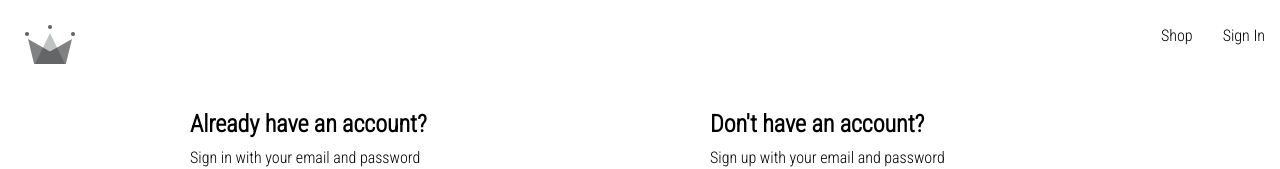
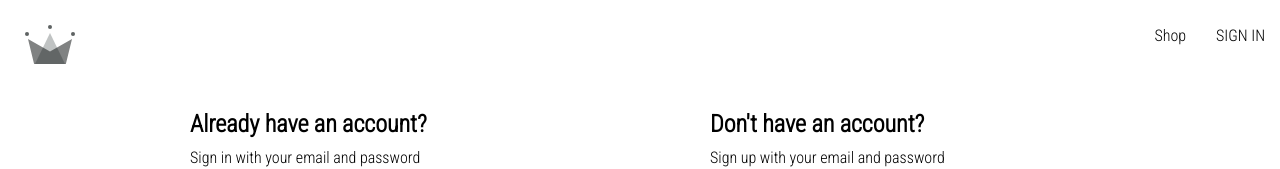
Before and after one commit to hirenvadher954/nerih-clothing, a React (Create React App) app: page /auth in a window 1280 px wide. Shown: the top 169 px of the page. Built offline with nearby package versions, Linux system fonts and the light colour scheme.

Commit message:
Added UserConetext

```diff
--- a/src/components/sign-in-form/sign-in-form.component.jsx
+++ b/src/components/sign-in-form/sign-in-form.component.jsx
@@ -1,7 +1,8 @@
-import { useState } from 'react';
+import {useContext, useState} from 'react';
 
 import FormInput from '../form-input/form-input.component';
 import Button from '../button/button.component';
+import {UserContext} from "../../context/user.context";
 
 import {
     signInWithGooglePopup,
@@ -18,26 +19,29 @@ const defaultFormFields = {
 
 const SignInForm = () => {
     const [formFields, setFormFields] = useState(defaultFormFields);
-  const { email, password } = formFields;
+    const {email, password} = formFields;
+
+    const {setCurrentUser} = useContext(UserContext);
 
     const resetFormFields = () => {
         setFormFields(defaultFormFields);
     };
 
     const signInWithGoogle = async () => {
-    const { user } = await signInWithGooglePopup();
+        const {user} = await signInWithGooglePopup();
         await createUserDocumentFromAuth(user);
+        setCurrentUser(user);
     };
 
     const handleSubmit = async (event) => {
         event.preventDefault();
 
         try {
-      const response = await signInAuthUserWithEmailAndPassword(
+            const {user} = await signInAuthUserWithEmailAndPassword(
                 email,
                 password
             );
-      console.log(response);
+            setCurrentUser(user);
             resetFormFields();
         } catch (error) {
             switch (error.code) {
@@ -54,9 +58,9 @@ const SignInForm = () => {
     };
 
     const handleChange = (event) => {
-    const { name, value } = event.target;
+        const {name, value} = event.target;
 
-    setFormFields({ ...formFields, [name]: value });
+        setFormFields({...formFields, [name]: value});
     };
 
     return (
--- a/src/components/sign-up-form/sign-up-form.component.jsx
+++ b/src/components/sign-up-form/sign-up-form.component.jsx
@@ -1,25 +1,28 @@
-import { useState } from 'react';
+import { useState, useContext } from "react";
 
-import FormInput from '../form-input/form-input.component';
-import Button from '../button/button.component';
+import FormInput from "../form-input/form-input.component";
+import Button from "../button/button.component";
+import { UserContext } from "../../context/user.context";
 
 import {
   createAuthUserWithEmailAndPassword,
   createUserDocumentFromAuth,
-} from '../../utils/firebase/firebase.utils';
+} from "../../utils/firebase/firebase.utils";
 
-import './sign-up-form.styles.scss';
+import "./sign-up-form.styles.scss";
 
 const defaultFormFields = {
-  displayName: '',
-  email: '',
-  password: '',
-  confirmPassword: '',
+  displayName: "",
+  email: "",
+  password: "",
+  confirmPassword: "",
 };
 
 const SignUpForm = () => {
   const [formFields, setFormFields] = useState(defaultFormFields);
   const { displayName, email, password, confirmPassword } = formFields;
+
+  const { setCurrentUser } = useContext(UserContext);
 
   const resetFormFields = () => {
     setFormFields(defaultFormFields);
@@ -29,7 +32,7 @@ const SignUpForm = () => {
     event.preventDefault();
 
     if (password !== confirmPassword) {
-      alert('passwords do not match');
+      alert("passwords do not match");
       return;
     }
 
@@ -38,14 +41,14 @@ const SignUpForm = () => {
         email,
         password
       );
-
+      setCurrentUser(user);
       await createUserDocumentFromAuth(user, { displayName });
       resetFormFields();
     } catch (error) {
-      if (error.code === 'auth/email-already-in-use') {
-        alert('Cannot create user, email already in use');
+      if (error.code === "auth/email-already-in-use") {
+        alert("Cannot create user, email already in use");
       } else {
-        console.log('user creation encountered an error', error);
+        console.log("user creation encountered an error", error);
       }
     }
   };
@@ -57,46 +60,46 @@ const SignUpForm = () => {
   };
 
   return (
-    <div className='sign-up-container'>
+    <div className="sign-up-container">
       <h2>Don't have an account?</h2>
       <span>Sign up with your email and password</span>
       <form onSubmit={handleSubmit}>
         <FormInput
-          label='Display Name'
-          type='text'
+          label="Display Name"
+          type="text"
           required
           onChange={handleChange}
-          name='displayName'
+          name="displayName"
           value={displayName}
         />
 
         <FormInput
-          label='Email'
-          type='email'
+          label="Email"
+          type="email"
           required
           onChange={handleChange}
-          name='email'
+          name="email"
           value={email}
         />
 
         <FormInput
-          label='Password'
-          type='password'
+          label="Password"
+          type="password"
           required
           onChange={handleChange}
-          name='password'
+          name="password"
           value={password}
         />
 
         <FormInput
-          label='Confirm Password'
-          type='password'
+          label="Confirm Password"
+          type="password"
           required
           onChange={handleChange}
-          name='confirmPassword'
+          name="confirmPassword"
           value={confirmPassword}
         />
-        <Button type='submit'>Sign Up</Button>
+        <Button type="submit">Sign Up</Button>
       </form>
     </div>
   );
--- /dev/null
+++ b/src/context/user.context.jsx
@@ -0,0 +1,20 @@
+import {createContext, useState} from "react";
+
+export const UserContext = createContext(
+    {
+        currentUser: null,
+        setCurrentUser: () => null
+    }
+);
+
+export const UserProvider = ({children}) => {
+    const [currentUser, setCurrentUser] = useState(null);
+    const value = {
+        currentUser, setCurrentUser
+    }
+    return (
+        <UserContext.Provider value={value}>
+            {children}
+        </UserContext.Provider>
+    );
+}
--- a/src/index.js
+++ b/src/index.js
@@ -1,16 +1,21 @@
 import React from 'react';
 import ReactDOM from 'react-dom/client';
-import { BrowserRouter } from 'react-router-dom';
+import {BrowserRouter} from 'react-router-dom';
 
 import './index.scss';
 import App from './App';
 import reportWebVitals from './reportWebVitals';
+import {UserProvider} from "./context/user.context";
 
 const root = ReactDOM.createRoot(document.getElementById('root'));
 root.render(
-  <React.StrictMode>
-    <BrowserRouter><App /></BrowserRouter>
-  </React.StrictMode>
+    <React.StrictMode>
+        <BrowserRouter>
+            <UserProvider>
+                <App/>
+            </UserProvider>
+        </BrowserRouter>
+    </React.StrictMode>
 );
 
 // If you want to start measuring performance in your app, pass a function
--- a/src/routes/navigation/navigation.component.jsx
+++ b/src/routes/navigation/navigation.component.jsx
@@ -1,9 +1,18 @@
 import { Link, Outlet } from "react-router-dom";
-import { Fragment } from "react";
+import { Fragment, useContext } from "react";
 import { ReactComponent as CrownLogo } from "../../assets/crown.svg";
 import "./navigation.styles.scss";
+import { UserContext } from "../../context/user.context";
+import { signOutUser } from "../../utils/firebase/firebase.utils";
 
 const Navigation = () => {
+  const { currentUser, setCurrentUser } = useContext(UserContext);
+
+  const signOutHandler = async () => {
+    await signOutUser();
+    setCurrentUser(null);
+  };
+
   return (
     <Fragment>
       <div className="navigation">
@@ -14,9 +23,16 @@ const Navigation = () => {
           <Link className="nav-link" to="/shop">
             Shop
           </Link>
-          <Link className="nav-link" to="/auth">
-            Sign In
-          </Link>
+          {currentUser ? (
+            <span className="nav-link" onClick={signOutHandler}>
+              {" "}
+              SIGN OUT{" "}
+            </span>
+          ) : (
+            <Link className="nav-link" to="/auth">
+              SIGN IN
+            </Link>
+          )}
         </div>
       </div>
       <Outlet />
--- a/src/utils/firebase/firebase.utils.js
+++ b/src/utils/firebase/firebase.utils.js
@@ -74,3 +74,5 @@ export const signInAuthUserWithEmailAndPassword = async (email, password) => {
 
   return await signInWithEmailAndPassword(auth, email, password);
 };
+
+export const signOutUser = async () => await auth.signOut();
```
Also changed, not shown: src/routes/authentication/authentication.styles.scss (line endings or trailing spaces). Lines whose indentation alone changed are shown as unchanged.
